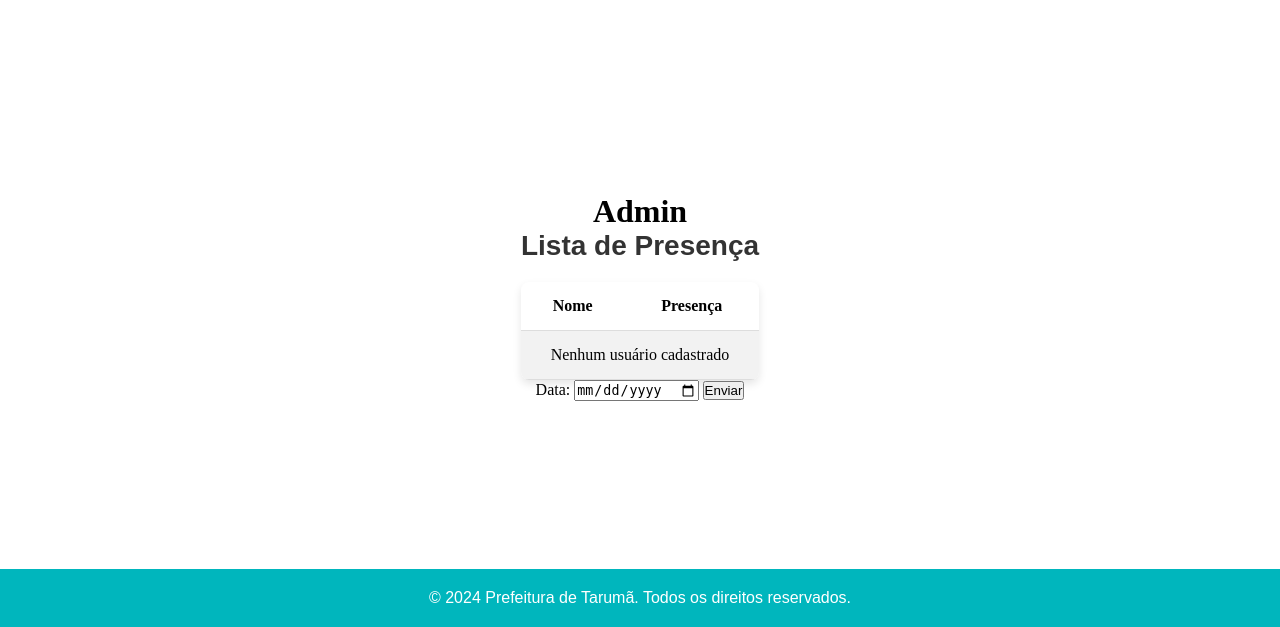
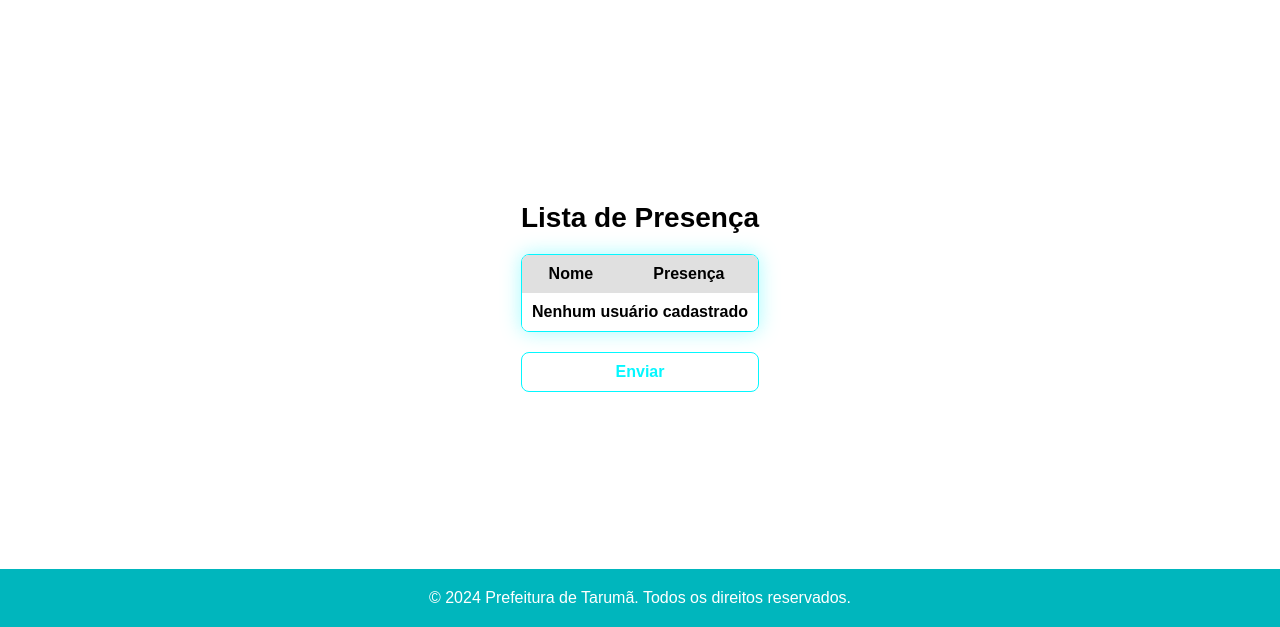
Before and after one commit to GabrielG71/Prefeito-Taruma, a PHP site: page /menu_admin.php in a window 1280 px wide. Shown: the part 173-800 px from the top of the page. Run offline with PHP 8.4, Linux system fonts and the light colour scheme; the visitor is signed in with stand-in values (Sample User, id 1); data that the repository does not hold is empty.

Commit message:
css tabela

```diff
--- a/connection.php
+++ b/connection.php
@@ -1,6 +1,6 @@
 <?php
 
-$localhost = "localhost:3307";
+$localhost = "localhost:3312";
 $user = "root";
 $passw = "";
 $banco = "transporte";
--- a/menu_admin.css
+++ b/menu_admin.css
@@ -115,50 +115,66 @@ main {
 h2 {
     font-family: Arial, Helvetica, sans-serif;
     font-size: 28px;
-    color: #333;
+    color: black;
     margin-bottom: 20px;
 }
 
-table {
+table{
+
+    font-family: Arial, Helvetica, sans-serif;
     width: 100%;
-    max-width: 750px;
-    border-collapse: collapse;
-    background: white;
-    box-shadow: 0 4px 8px rgba(0, 0, 0, 0.1);
+
+    margin-bottom: 20px;
+    border: solid 1px #04f7ff;
+    box-shadow: 0px 0px 20px #04f7ff59;
+    border-collapse: separate;
+    border-spacing: 0;
     border-radius: 8px;
     overflow: hidden;
 }
 
-thead {
-    background-color: #00b6bd;
-    color: white;
-    font-size: 18px;
+td, th{
+    padding: 10px;
+    font-size: 16px ;
     font-weight: bold;
 }
-
-th, td {
-    padding: 15px;
-    text-align: center;
-    border-bottom: 1px solid #ddd;
-    font-size: 16px;
+tr:nth-child(odd) {
+    background-color: #e0e0e0; /* Cor para linhas ímpares */
 }
 
-tbody tr:nth-child(even) {
-    background-color: #f2f2f2;
+tr:nth-child(even) {
+    background-color: #ffffff; /* Cor para linhas pares */
 }
-
+.btn_env{
+    padding: 10px;
+    width: 100%;
+    background-color: rgba(255, 255, 255, 0);
+    color: #04f7ff;
+    font-size: 16px;
+    font-weight: bold;
+    cursor: pointer;
+    border-radius: 8px;
+    border: 1px solid #04f7ff;
+}
+.btn_env:hover{
+    background-color: #04f7ff;
+    color: white;
+    transition: 0.5s;
+}
 @media (max-width: 750px) {
     table {
-        width: 95%;
+        width: 100%;
     }
     th, td {
         padding: 10px;
-        font-size: 14px;
+        font-size: 16px;
     }
     header {
         height: 200px;
     }
-
+    .btn_env{
+        margin-right: 10px;
+    }
     .nav {
         justify-content: space-between;
         padding-inline: 12px;
--- a/menu_admin.php
+++ b/menu_admin.php
@@ -13,7 +13,7 @@ if (isset($_SESSION['idu']) && !empty($_SESSION['idu'])):
     <meta charset="UTF-8">
     <meta name="viewport" content="width=device-width, initial-scale=1.0">
     <title>Prefeitura Tarumã</title>
-    <link rel="stylesheet" href="menu.css">
+    <link rel="stylesheet" href="menu_admin.css">
     <script defer src="app_menu.js"></script>
 </head>
 <body>
@@ -34,7 +34,7 @@ if (isset($_SESSION['idu']) && !empty($_SESSION['idu'])):
         </nav>
     </header>
     <main class="main-content">
-    <h1>Admin</h1>
+
     <form action="presenca.php" method="post">
     <h2>Lista de Presença</h2>
         <table>
@@ -57,10 +57,7 @@ if (isset($_SESSION['idu']) && !empty($_SESSION['idu'])):
             <?php endif; ?>
         </table>
 
-        <label for="data_presenca">Data:</label>
-        <input type="date" id="data_presenca" name="data_presenca" required>
-
-        <button type="submit">Enviar</button>
+        <button type="submit" class="btn_env">Enviar</button>
     </form>
     </main>
     <footer class="footer">
```
